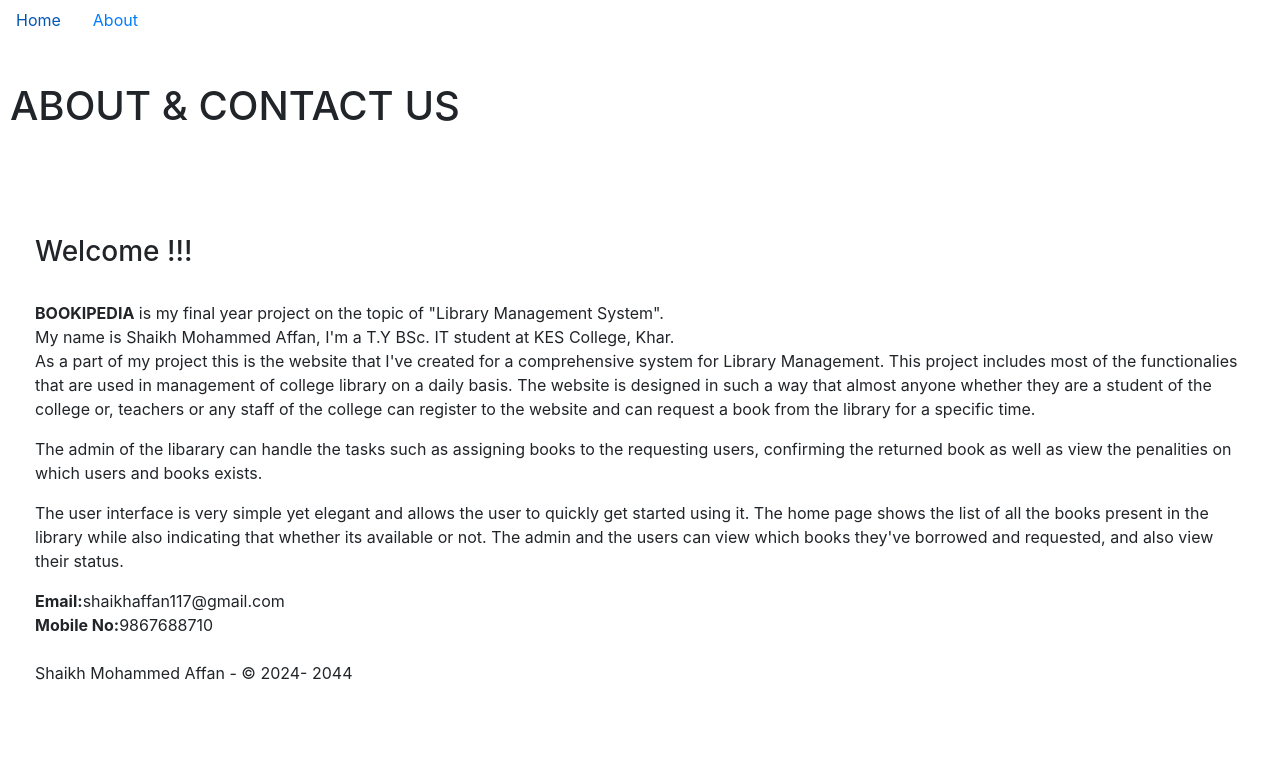
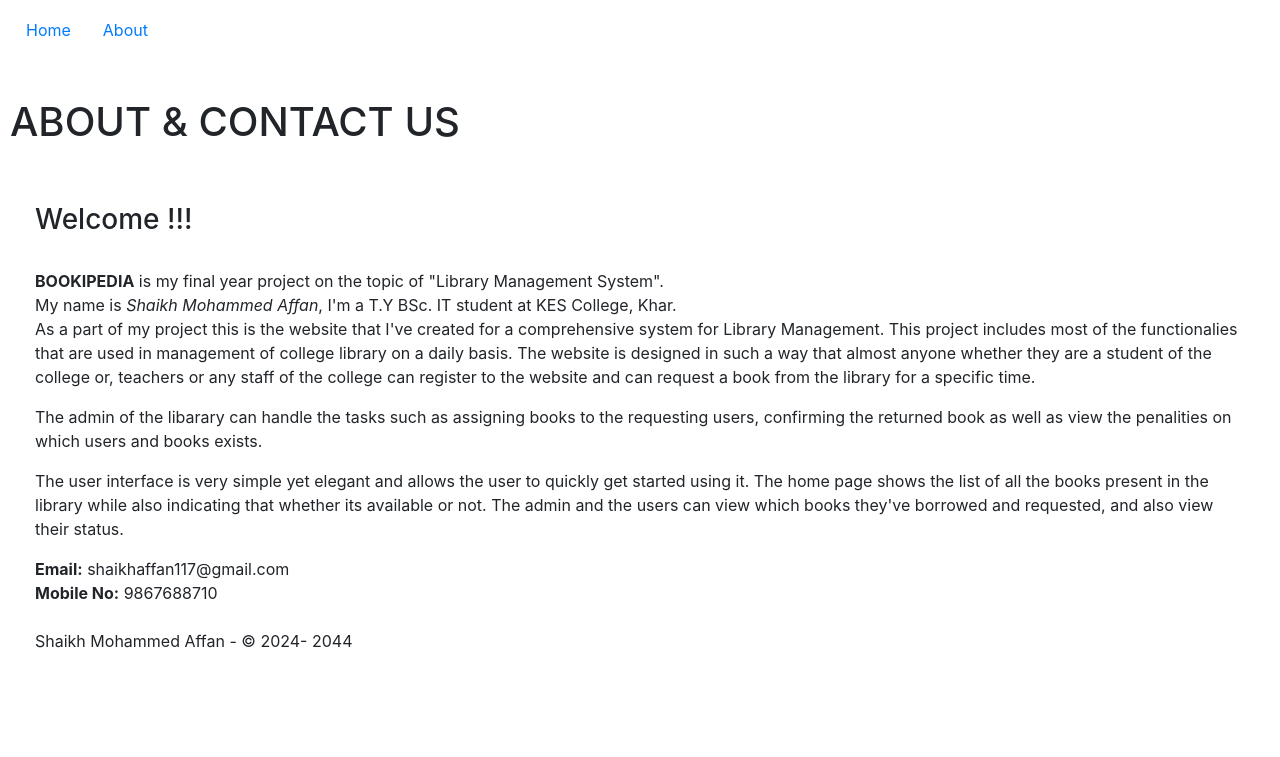
Before and after one commit to shaikh-ma/LibraryManagement, a Django app: page /about in a window 1280 px wide. Shown: the top 757 px of the page. Run offline with Django 3.2, Linux system fonts and the light colour scheme; some libraries are stand-ins or nearby versions.

Commit message:
some more updates

```diff
--- a/libman/library/templates/library/about.html
+++ b/libman/library/templates/library/about.html
@@ -3,15 +3,12 @@
 {% block title %} About Us {% endblock %}
 {% block heading %} ABOUT & CONTACT US {% endblock %}
 {% block content %}
-<br/>
-<!-- <h1>About Us</h1> -->
-<br/>
 <div style="padding:25px;">
 <h3>Welcome !!!</h3>
 <br/>
 <strong>BOOKIPEDIA</strong> is my final year project on the topic of "Library Management System".
 <br/>
-My name is Shaikh Mohammed Affan, I'm a T.Y BSc. IT student at KES College, Khar.
+My name is <em>Shaikh Mohammed Affan</em>, I'm a T.Y BSc. IT student at KES College, Khar.
 
 <p>As a part of my project this is the website that I've created for a comprehensive system for Library Management.
 This project includes most of the functionalies that are used in management of college library on a daily basis.
@@ -26,8 +23,8 @@ The home page shows the list of all the books present in the library while also
 The admin and the users can view which books they've borrowed and requested, and also view their status.
 </p>
 
-<strong>Email:</strong>shaikhaffan117@gmail.com<br/>
-<strong>Mobile No:</strong>9867688710
+<strong>Email:</strong> shaikhaffan117@gmail.com<br/>
+<strong>Mobile No:</strong> 9867688710
 <br/><br />
 <footer>Shaikh Mohammed Affan - © 2024- 2044</footer>
 <br/>
--- a/libman/library/templates/library/base.html
+++ b/libman/library/templates/library/base.html
@@ -15,8 +15,7 @@
   <title>{% block title %}{% endblock %}</title>
 </head>
 <body style="margin: 10px">
-
-  <nav id="nav" class="nav fixed-top">
+  <nav id="nav" class="nav">
     <a class="nav-item nav-link" href="{% url 'home' %}">Home</a>
     {% if user.is_authenticated %}
     {% if user.is_superuser %}
@@ -31,12 +30,11 @@
      <a class="nav-item nav-link" href="{% url 'user-return-requests' username=user %}">Return Requests</a>
     {% endif %}
       <!-- <a class="nav-item nav-link" href="{% url 'profile' %}">My Profile</a> -->
+     <a class="nav-item nav-link" href="{% url 'profile' %}">Profile: {{ user.username}}</a>
      <a class="nav-item nav-link" href="{% url 'logout' %}">Logout</a>
-     <a class="nav-item nav-link" href="{% url 'profile' %}">Profile: {{ user.username}}</a>
     {% endif %}
      <a class="nav-item nav-link" href="{% url 'about' %}">About</a>
 </nav>
-  <br/>
   <br/>
   <br/>
   <h1>{% block heading %} {% endblock %}</h1>
```
